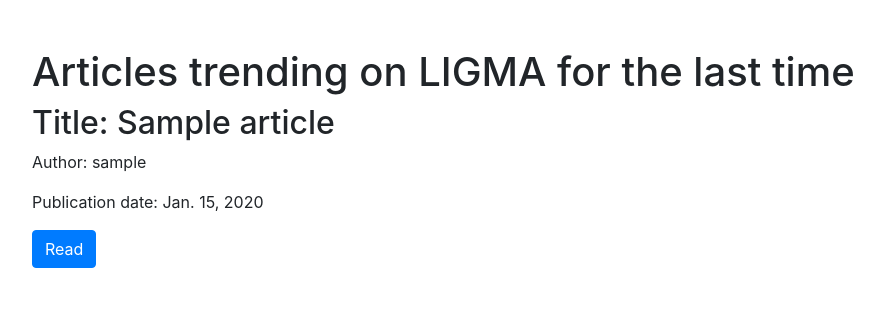
After one commit to Andrew-157/dj_training_3, a Django app: page /public/articles/trending/ in a window 1280 px wide. The commit adds this page. Shown: the top 315 px of the page, without its empty margins (53-937 px from the left). Run offline with Django 4.2, Linux system fonts and the light colour scheme; tables that the repository leaves empty hold one stand-in row (values such as "Sample post"); some libraries are stand-ins or nearby versions.

Commit message:
Added trending articles

```diff
--- a/articles/templates/articles/index.html
+++ b/articles/templates/articles/index.html
@@ -21,6 +21,7 @@
         about anything you want
       </p>
       <a href="{% url 'articles:public' %}">See articles published by our users</a> <br>
+      <a href="{% url 'articles:trending-articles' %}">See trending articles</a> <br>
       <a href="{% url 'articles:trending-tags' %}">See most popular tags on LIGMA for the last time</a> <br>
       <a href="{% url 'articles:search' %}">Search for a particular article</a>
       <br />
--- /dev/null
+++ b/articles/templates/articles/trending_articles.html
@@ -0,0 +1,35 @@
+<!DOCTYPE html>
+<html lang="en">
+<head>
+    <meta charset="UTF-8">
+    <meta http-equiv="X-UA-Compatible" content="IE=edge">
+    <meta name="viewport" content="width=device-width, initial-scale=1.0">
+    <link
+      rel="stylesheet"
+      href="https://stackpath.bootstrapcdn.com/bootstrap/4.4.1/css/bootstrap.min.css"
+      integrity="sha384-Vkoo8x4CGsO3+Hhxv8T/Q5PaXtkKtu6ug5TOeNV6gBiFeWPGFN9MuhOf23Q9Ifjh"
+      crossorigin="anonymous"
+    />
+    <title>Trending articles</title>
+</head>
+<body>
+    {% load crispy_forms_tags %}
+    <div class="container py-5">
+        <h1>Articles trending on LIGMA for the last time</h1>
+        {% for article in articles %}
+        <h2>Title: {{ article.title }}</h2>
+        <p>Author: {{ article.author }}</p>
+        {% if article.tags.count > 0%}
+          {% for tag in article.tags.all %}
+            <a href="{% url 'articles:articles-tag' tag %}">#{{ tag }}</a>
+          {% endfor %}
+        {% endif %}
+        <p>Publication date: {{ article.pub_date.date }}</p>
+        <form action="{% url 'articles:public-article' article.id %}">
+          {% csrf_token %}
+          <button class="btn btn-primary" type="submit">Read</button>
+        </form>
+      {% endfor %}
+    </div>
+</body>
+</html>
--- a/articles/urls.py
+++ b/articles/urls.py
@@ -26,7 +26,9 @@ urlpatterns = [
     path('public/<int:article_id>/like/', views.leave_like, name='like'),
     path('public/<int:article_id>/dislike/',
          views.leave_dislike, name='dislike'),
-    path('public/trending-tags', views.trending_tags, name='trending-tags'),
-    path('public/<str:tag>', views.articles_through_tags, name='articles-tag'),
-    path('public/search/', views.search, name='search')
+    path('public/tags/trending/', views.trending_tags, name='trending-tags'),
+    path('public/tags/<str:tag>/', views.articles_through_tags, name='articles-tag'),
+    path('public/search/', views.search, name='search'),
+    path('public/articles/trending/',
+         views.trending_articles, name='trending-articles')
 ]
--- a/articles/views.py
+++ b/articles/views.py
@@ -1,4 +1,4 @@
-from django.db.models import Q, Count
+from django.db.models import Q, Count, Sum
 from django.contrib.auth.decorators import login_required
 from django.http import HttpResponse, HttpResponseRedirect
 from django.shortcuts import render, redirect, get_object_or_404
@@ -320,12 +320,21 @@ def trending_tags(request):
     return render(request, 'articles/trending_tags.html', {'tags': tags})
 
 
+def trending_articles(request):
+    articles = Article.objects.\
+        order_by('-pub_date').\
+        order_by('articlereading').all()[:5]
+
+    return render(request, 'articles/trending_articles.html', {'articles': articles})
+
+
 def articles_through_tags(request, tag):
     tag_object = Tag.objects.filter(name=tag).first()
     if not tag:
         return render(request, 'articles/not_exists.html')
     else:
-        articles_list = Article.objects.filter(tags=tag_object).all()
+        articles_list = Article.objects.filter(
+            tags=tag_object).order_by('-pub_date').all()
         paginator = Paginator(articles_list, 5)
         page_number = request.GET.get('page')
         page_obj = paginator.get_page(page_number)
@@ -341,7 +350,7 @@ def search(request):
         if form.is_valid():
             data = request.POST['search_string']
             if data[0] == '#':
-                tag = data[1:]
+                tag = data[1:].lower()
                 tag_object = Tag.objects.filter(name=tag).first()
                 articles_list = Article.objects.filter(
                     tags=tag_object).order_by('-pub_date').all()
@@ -354,7 +363,7 @@ def search(request):
                         Q(author__username__contains=data)
                 ).order_by('-pub_date').all()
 
-                message = f"{len(articles_list)} articles were found that '{data}' in its title, \
+                message = f"{len(articles_list)} articles were found that contain '{data}' in its title, \
                     content or author's name"
             paginator = Paginator(articles_list, 5)
             page_number = request.GET.get('page')
```
